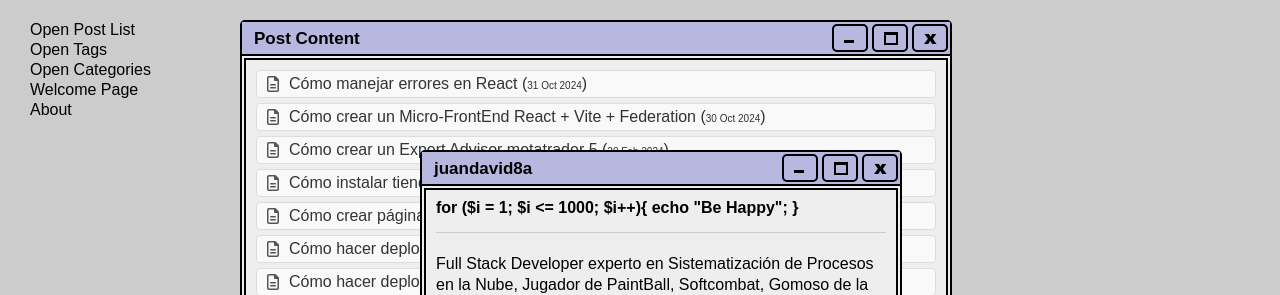
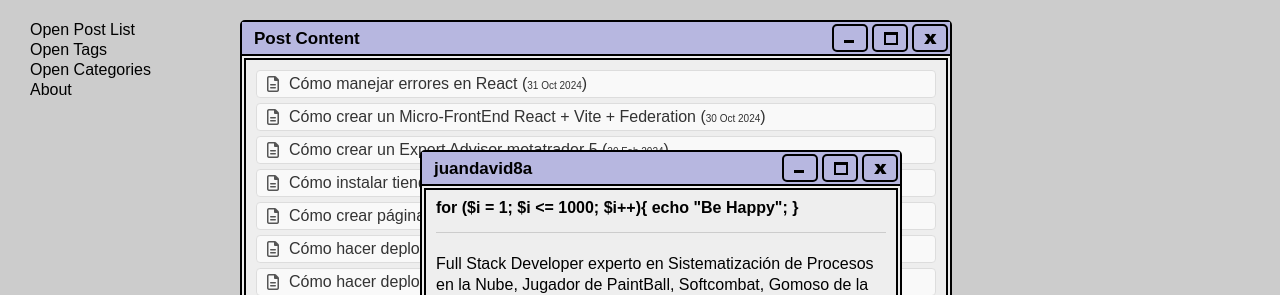
Before and after one commit to codigo8a/codigo8a.github.io, a Jekyll site: the page built from index.markdown, in a window 1280 px wide. Shown: the top 295 px of the page. Built offline with Jekyll 4.4.1, drawn with Linux system fonts in a browser that asks for light colours; nearby versions of some CDN libraries.

Commit message:
menu updated

```diff
--- a/_layouts/home.html
+++ b/_layouts/home.html
@@ -183,6 +183,5 @@ layout: default
   <a class="openWindow" data-id="0">Open Post List</a>
   <a class="openWindow" data-id="1">Open Tags</a>
   <a class="openWindow" data-id="2">Open Categories</a>
-  <a class="openWindow" data-id="4">Welcome Page</a>
-  <a class="openWindow" data-id="5">About</a>
+  <a class="openWindow" data-id="4">About</a>
 </div>
```
